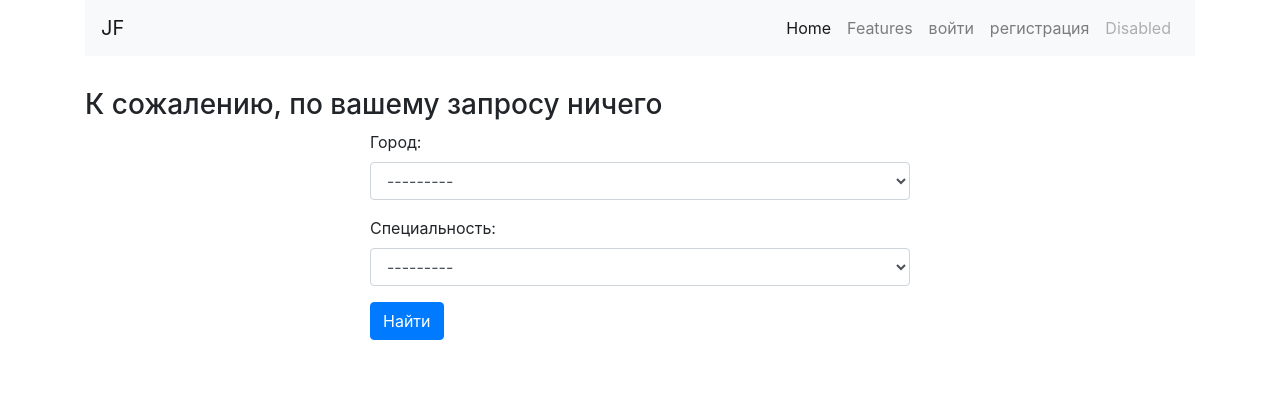
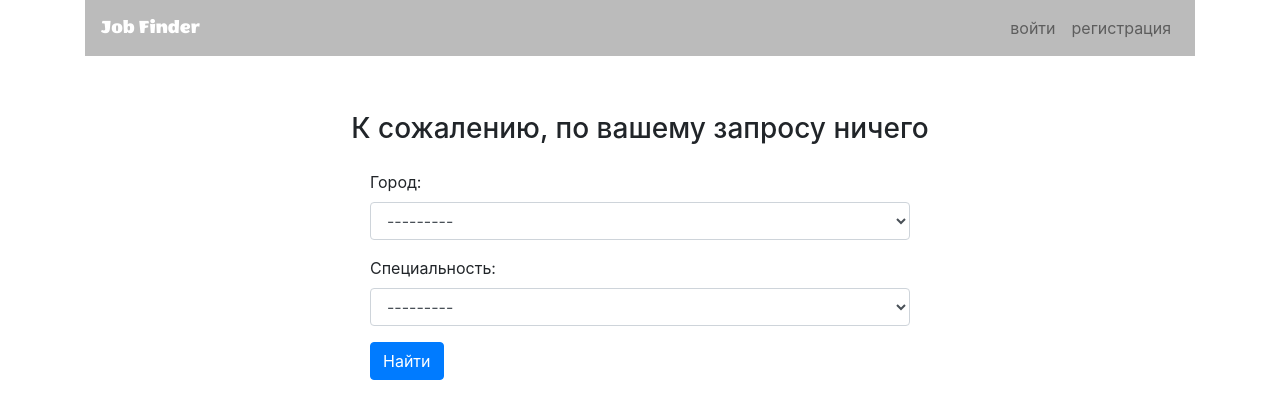
Before and after one commit to KutuzovXGod/scraping_service, a Django app: page /list/ in a window 1280 px wide. Shown: the top 419 px of the page. Run offline with Django 3.2, Linux system fonts and the light colour scheme; data comes from the database, SQL or seed files in the repository; some libraries are stand-ins or nearby versions.

Commit message:
navbar changes

```diff
--- a/scraping/templates/scraping/list.html
+++ b/scraping/templates/scraping/list.html
@@ -3,21 +3,24 @@
 {% block title %} Home {% endblock %}
 
 {% block content %}
+
+
+
+
+{% if object_list %}
+ <h3 class="my-4 text-center">Результаты согласно вашего запроса.</h3> {# mx-auto не работает 5#}
     {% for obj in  object_list %}
             <div class="card my-3">
               <h5 class="card-header"><a href="{{ obj.url }}">{{ obj.title }}</a></h5>
               <div class="card-body">
-            <h4>{{ obj.company }}</h4>
                 <p class="card-text">{{ obj.description }}</p>
+                  <p>{{ obj.company }}</p>
                   <p>{{ obj.city.name }} | {{ obj.language.name }} |
                       <small>{{ obj.timestamp|date:'d-m-Y' }}</small></p>
 
               </div>
             </div>
-    {% empty %}
-       <h3 class=mx-auto>К сожалению, по вашему запросу ничего</h3> {# mx-auto не работает 5#}
     {% endfor %}
-{% if object_list %}
     <div class="row">
         <div class="col">
             <nav aria-label="Page navigation example">
@@ -67,6 +70,8 @@
 {#            </div>#}
         </div>
     </div>
+{% else %}
+       <h3 class="my-4 text-center">К сожалению, по вашему запросу ничего</h3> {# mx-auto не работает 5#}
 {% endif %}
 <div class="row ">
     <div class="col-md-6 mx-auto"><form method="GET" action="{% url 'list' %}">
--- /dev/null
+++ b/static/css/main.css
@@ -0,0 +1,8 @@
+@font-face {
+    font-family: WendyOne;
+    src: url(../fonts/WendyOne-Regular.ttf);
+}
+#brand {
+  font-family: WendyOne;
+  color: #FFF;
+}
--- a/templates/base.html
+++ b/templates/base.html
@@ -8,24 +8,18 @@
     <link rel="icon" href="{% static 'favicon.ico' %}">
     <!-- Bootstrap CSS -->
     <link rel="stylesheet" href="https://stackpath.bootstrapcdn.com/bootstrap/4.4.1/css/bootstrap.min.css" integrity="sha384-Vkoo8x4CGsO3+Hhxv8T/Q5PaXtkKtu6ug5TOeNV6gBiFeWPGFN9MuhOf23Q9Ifjh" crossorigin="anonymous">
+    <link rel="stylesheet" href="{% static 'css/main.css'%}">
     <title>{% block title %} home {% endblock %}</title>
   </head>
   <body>
   <div class="container">
-     <nav class="navbar navbar-expand-lg navbar-light bg-light">
-        <a class="navbar-brand" href="{% url 'home' %}">JF</a>
+     <nav class="navbar navbar-expand-lg navbar-light " style="background-color: #bbbbbb;">
+        <a class="navbar-brand" href="{% url 'home' %}" id="brand">Job Finder</a>
         <button class="navbar-toggler" type="button" data-toggle="collapse" data-target="#navbarNav" aria-controls="navbarNav" aria-expanded="false" aria-label="Toggle navigation">
           <span class="navbar-toggler-icon"></span>
         </button>
         <div class="collapse navbar-collapse" id="navbarNav">
           <ul class="navbar-nav ml-auto">
-            <li class="nav-item active">
-              <a class="nav-link" href="#">Home <span class="sr-only">(current)</span></a>
-            </li>
-            <li class="nav-item">
-              <a class="nav-link" href="#">Features</a>
-            </li>
-
 
               {% if user.is_authenticated %}
                  <li class="nav-item">
@@ -45,9 +39,6 @@
                     </li>
               {% endif %}
 
-            <li class="nav-item">
-              <a class="nav-link disabled" href="#" tabindex="-1" aria-disabled="true">Disabled</a>
-            </li>
           </ul>
         </div>
       </nav>
```
Also changed, not shown: static/fonts/WendyOne-Regular.ttf (added). Lines whose indentation alone changed are shown as unchanged.
